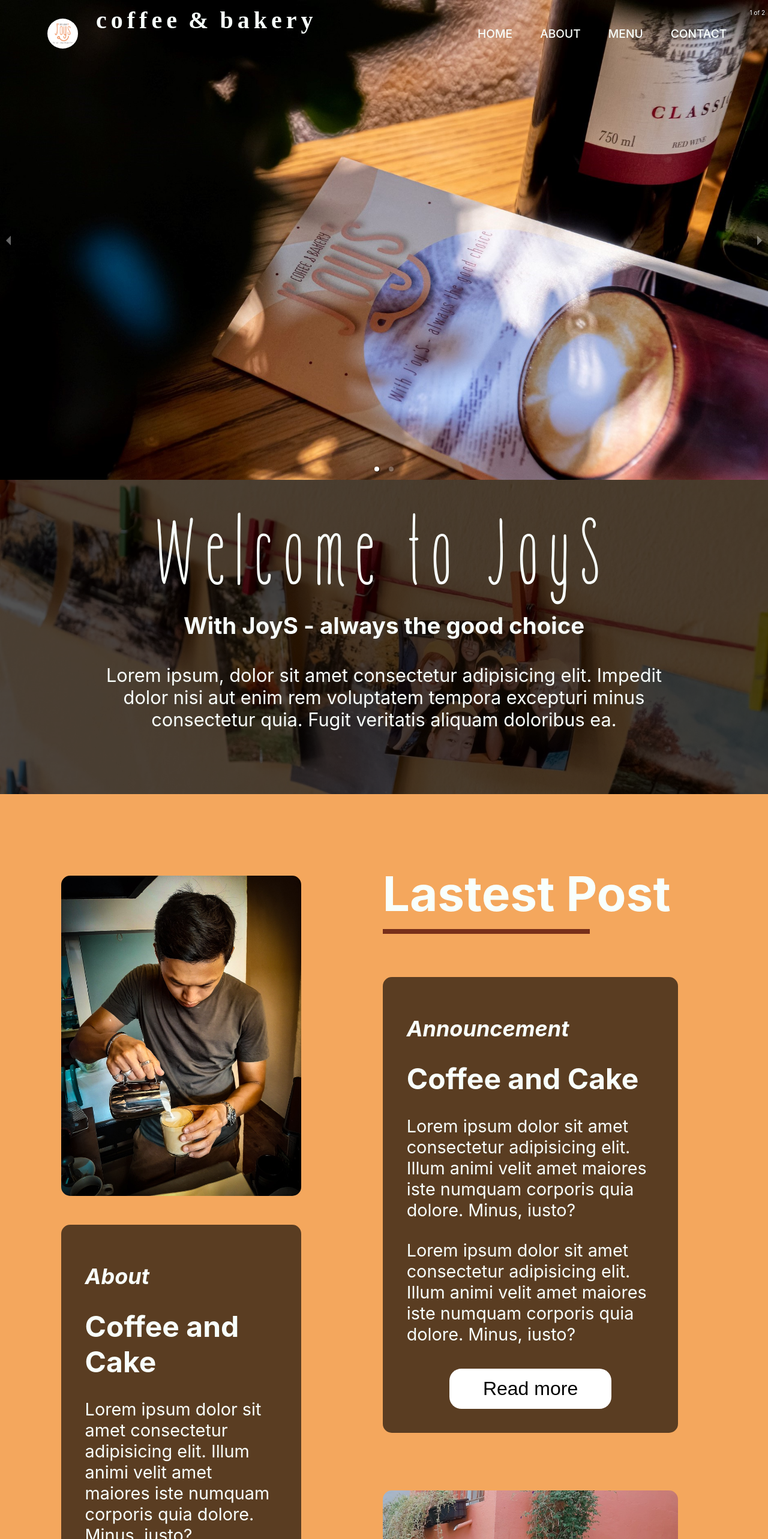
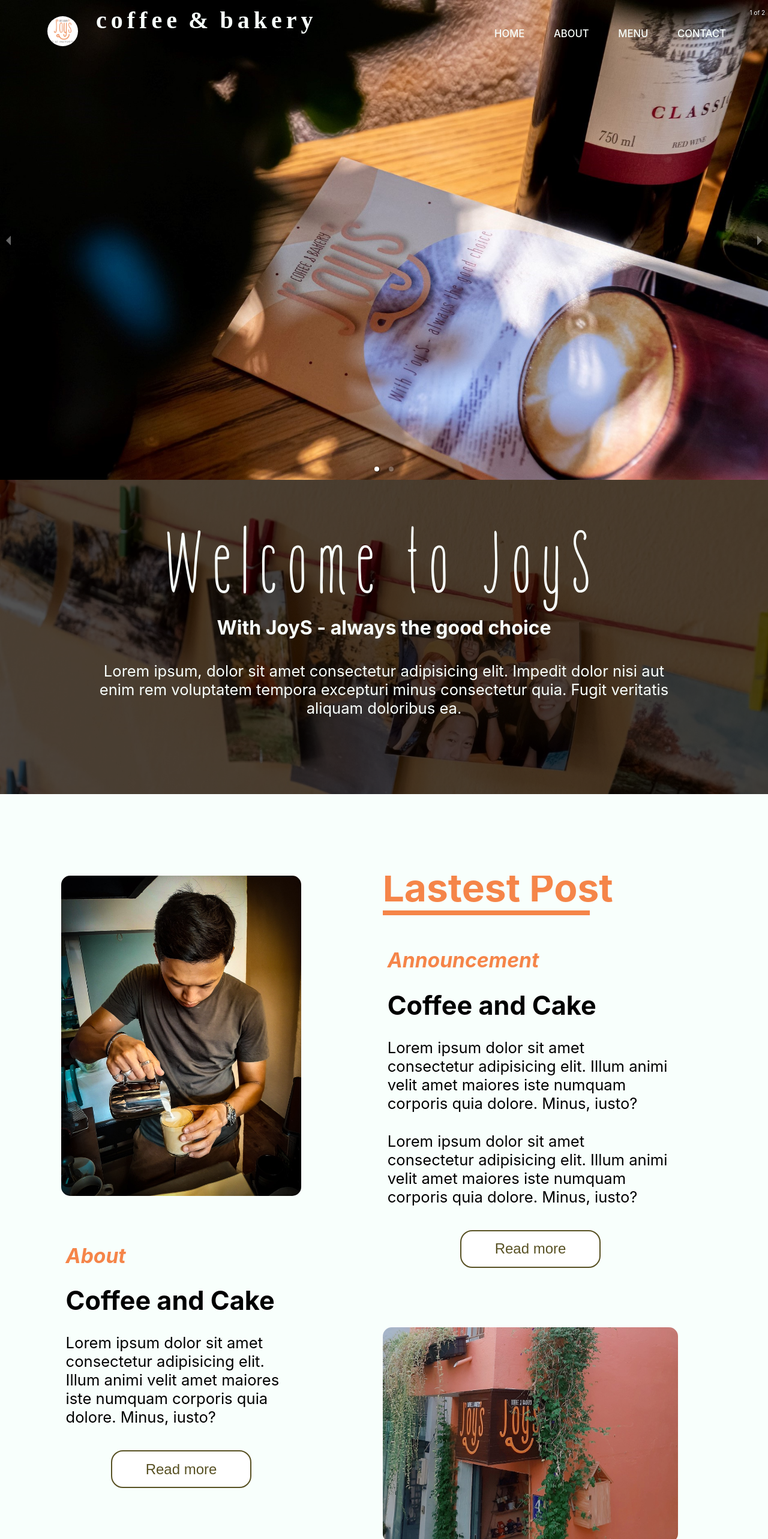
Before and after one commit to nvhnam/Joys-nextjs-1, a Next.js app: page / in a window 1280 px wide. Shown: the top 2566 px of the page at 60% size. Built offline with nearby package versions, Linux system fonts and the light colour scheme; a web font is replaced by a local one.

Commit message:
Change home color

```diff
--- a/components/Button/ButtonElement.js
+++ b/components/Button/ButtonElement.js
@@ -8,33 +8,33 @@ export const Button = styled.button`
   display: flex;
   justify-content: center;
   align-content: center;
-  border: ${({ withBorder }) => (withBorder ? "2px solid black" : "none")};
+  border: ${({ withBorder }) => (withBorder ? "2px solid #585123" : "none")};
   border-radius: 20px;
   cursor: pointer;
-  color: ${({ isBlack }) => (isBlack ? "black" : "white")};
+  color: ${({ isBlack }) => (isBlack ? "#585123" : "white")};
   padding: ${({ isBig }) => (isBig ? "15px 75px" : "10px 29px")};
   background-color: ${({ isWhite }) => (isWhite ? "white" : "#772f1a")};
   font-size: ${({ bigFont }) => (bigFont ? "26px" : "17px")};
   transition: all 0.2s ease-in-out;
 
   &:hover {
-    background-color: ${({ isWhite }) => (isWhite ? "black" : "white")};
+    background-color: ${({ isWhite }) => (isWhite ? "#585123" : "white")};
     color: ${({ isBlack }) => (isBlack ? "white" : "black")};
-    border: none;
+    /* border: none; */
   }
 
   @media screen and (min-width: 1025px) {
     padding: ${({ isBig }) => (isBig ? "2.4.5vmin 12vmin" : "1.9vmin 7vmin")};
-    font-size: ${({ bigFont }) => (bigFont ? "4.7vmin" : "4vmin")};
+    font-size: ${({ bigFont }) => (bigFont ? "4.7vmin" : "3vmin")};
   }
 
   @media screen and (max-width: 940px) {
-    padding: 0.5vmax 1.8vmax;
+    padding: 0.8vmax 2.3vmax;
     font-size: 1.5vmax;
   }
 
   @media screen and (max-width: 767px) {
-    padding: 1vmax 4.7vmax;
-    font-size: 1.9vmax;
+    padding: 1vmax 3vmax;
+    font-size: 1.75vmax;
   }
 `;
--- a/components/Home/Home1/Home1Element.js
+++ b/components/Home/Home1/Home1Element.js
@@ -51,7 +51,7 @@ export const HomeRow1Wrapper = styled.div`
 `;
 
 export const HomeText1 = styled.h1`
-  font-size: 9rem;
+  font-size: 8rem;
   margin: -1rem;
   color: #f8fffc;
   font-family: uvfHappyCloud;
@@ -61,18 +61,21 @@ export const HomeText1 = styled.h1`
     /* font-size: 31vmin; */
     margin: -3vmin;
     letter-spacing: 2vmin;
-
-    font-size: 11vmax;
+    font-size: 10.3vmax;
   }
 
   @media screen and (max-width: 1024px) {
-    font-size: 6.5rem;
+    font-size: 11vmax;
     margin: -1.5rem;
   }
 
   @media screen and (max-width: 940px) {
-    font-size: 5rem;
+    font-size: 8vmax;
     margin: -1vmin;
+  }
+
+  @media screen and (max-width: 830px) {
+    font-size: 6.5vmax;
   }
 
   @media screen and (max-width: 767px) {
@@ -95,21 +98,27 @@ export const HomeText2 = styled.h1`
 
   @media screen and (min-width: 1025px) {
     /* font-size: 6.3vmin; */
-
-    font-size: 3vmax;
+    font-size: 2.5vmax;
   }
 
   @media screen and (max-width: 1024px) {
-    font-size: 1.8rem;
+    font-size: 2.7vmax;
+    /* font-size: 1.8rem; */
   }
 
   @media screen and (max-width: 940px) {
-    font-size: 1.6rem;
+    font-size: 2.3vmax;
   }
+
+  @media screen and (max-width: 830px) {
+    font-size: 1.9vmax;
+  }
+
   @media screen and (max-width: 767px) {
     font-size: 1rem;
     margin: 0.4rem;
   }
+
   @media screen and (max-width: 320px) {
     font-size: 0.8rem;
     margin: 0.2rem;
@@ -124,18 +133,24 @@ export const HomePara = styled.p`
 
   @media screen and (min-width: 1025px) {
     /* font-size: 4.7vmin; */
-
-    font-size: 2.4vmax;
+    font-size: 2vmax;
   }
 
   @media screen and (max-width: 1024px) {
     font-size: 1.5rem;
     margin-bottom: 1.6rem;
+    font-size: 2.2vmax;
   }
 
   @media screen and (max-width: 940px) {
     font-size: 1.2rem;
     margin-bottom: 0.8rem;
+    font-size: 2vmax;
+    margin: 1.2vmax 0;
+  }
+
+  @media screen and (max-width: 830px) {
+    font-size: 1.6vmax;
   }
 
   @media screen and (max-width: 767px) {
--- a/components/Home/HomeElement.js
+++ b/components/Home/HomeElement.js
@@ -6,7 +6,8 @@ export const HomeContainer = styled.div`
   justify-content: center;
   height: 100%;
   width: 100%;
-  background: #f4a75d;
+  /* background: #f4a75d; */
+  background: #f8fffc;
   z-index: 2;
 `;
 
@@ -86,50 +87,75 @@ export const HomeCol1Wrapper = styled.div`
 export const HomeCol12Wrapper = styled.div`
   width: 100%;
   height: auto;
-  padding: 2rem;
-  background-color: rgba(0, 0, 0, 0.63);
+  /* padding: 2rem; */
+  /* background-color: rgba(0, 0, 0, 0.33); */
   border-radius: 15px;
   margin-top: 1.7rem;
   margin-bottom: 5rem;
 
   @media screen and (min-width: 1025px) {
     margin-bottom: 14vmin;
-    padding: 5vmin;
+    padding: 1vmin;
     margin-top: 6vmin;
   }
 
   @media screen and (max-width: 767px) {
     padding: 1rem;
     margin-bottom: 2.5rem;
+    margin-top: -1vmax;
   }
 `;
 
 export const HomeCol12Text1 = styled.h1`
   font-size: 1rem;
-  color: #f8fffc;
+  /* color: #f8fffc; */
+  color: #f58549;
+  /* color: #772f1a; */
   font-style: italic;
 
   @media screen and (min-width: 1025px) {
-    font-size: 4.5vmin;
+    font-size: 4.2vmin;
+  }
+
+  @media screen and (max-width: 1024px) {
+    font-size: 2vmax;
+  }
+
+  @media screen and (max-width: 830px) {
+    margin-top: 4vmax;
+  }
+
+  @media screen and (max-width: 767x) {
+    margin-top: 0vmax;
   }
 `;
 
 export const HomeCol12Text2 = styled.h1`
-  font-size: 1.3rem;
-  color: #f8fffc;
+  font-size: 1.1rem;
+  /* color: #f8fffc; */
+  color: black;
 
   @media screen and (min-width: 1025px) {
-    font-size: 6vmin;
+    font-size: 5.4vmin;
+  }
+
+  @media screen and (max-width: 1024px) {
+    font-size: 2.2vmax;
   }
 `;
 
 export const HomeCol12Para = styled.p`
   font-size: 0.8rem;
-  color: #f8fffc;
+  /* color: #f8fffc; */
+  color: black;
   margin-bottom: 2rem;
 
   @media screen and (min-width: 1025px) {
-    font-size: 3.6vmin;
+    font-size: 3.2vmin;
+  }
+
+  @media screen and (max-width: 1024px) {
+    font-size: 1.6vmax;
   }
 
   @media screen and (max-width: 767px) {
@@ -205,7 +231,7 @@ export const HomeCol21Img = styled.div`
   margin-top: -1.3rem;
 
   @media screen and (min-width: 1025px) {
-    margin-top: -2vmin;
+    /* margin-top: -2vmin; */
   }
 
   @media screen and (max-width: 767px) {
@@ -232,13 +258,18 @@ export const HomeCol2Wrapper = styled.div`
 `;
 
 export const HomeCol2Text1 = styled.h1`
-  font-size: 3rem;
-  color: #f8fffc;
+  font-size: 2.5rem;
+  /* color: #f8fffc; */
+  color: #f58549;
   margin-top: 0.5rem;
 
   @media screen and (min-width: 1025px) {
-    font-size: 10vmin;
+    font-size: 8vmin;
+  }
 
+  @media screen and (max-width: 1024px) {
+    font-size: 4.1vmax;
+    margin-top: 2.8vmax;
   }
 
   @media screen and (max-width: 767px) {
@@ -252,13 +283,21 @@ export const HomeCol2Underline = styled.div`
   display: block;
   width: 70%;
   margin-top: -1.5rem;
-  border-bottom: 4px solid #772f1a;
+  border-bottom: 4px solid #f58549;
   margin-bottom: 0.7rem;
 
   @media screen and (min-width: 1025px) {
-    border-bottom: 1vmin solid #772f1a;
+    border-bottom: 1vmin solid #f58549;
     margin-top: -5.4vmin;
-    margin-bottom: 3vmin;
+    margin-bottom: -3vmin;
+  }
+
+  @media screen and (max-width: 1024px) {
+    margin-bottom: -2vmax;
+  }
+
+  @media screen and (max-width: 830px) {
+    margin-bottom: -4.6vmax;
   }
 
   @media screen and (max-width: 767px) {
--- a/components/Navbar/Navbar.js
+++ b/components/Navbar/Navbar.js
@@ -39,8 +39,8 @@ const Navbar = ({ toggle }) => {
         <NavContainer>
           <Link href="/" passHref>
             <NavLogo>
-              <NavLogoText>coffee & bakery</NavLogoText>
-              <NavLogoImg>
+              <NavLogoText scrollNav={scrollNav}>coffee & bakery</NavLogoText>
+              <NavLogoImg scrollNav={scrollNav}>
                 <Image
                   className="NavLogo"
                   src={logoTrans1}
@@ -56,16 +56,16 @@ const Navbar = ({ toggle }) => {
           <NavMenu>
             <NavItem>
               <Link href="/" passHref>
-                <NavLink>HOME</NavLink>
+                <NavLink scrollNav={scrollNav}>HOME</NavLink>
               </Link>
               <Link href="/about" passHref>
-                <NavLink>ABOUT</NavLink>
+                <NavLink scrollNav={scrollNav}>ABOUT</NavLink>
               </Link>
               <Link href="/menu" passHref>
-                <NavLink>MENU</NavLink>
+                <NavLink scrollNav={scrollNav}>MENU</NavLink>
               </Link>
               <Link href="/contact" passHref>
-                <NavLink>CONTACT</NavLink>
+                <NavLink scrollNav={scrollNav}>CONTACT</NavLink>
               </Link>
             </NavItem>
           </NavMenu>
--- a/components/Navbar/NavbarElement.js
+++ b/components/Navbar/NavbarElement.js
@@ -3,7 +3,6 @@ import styled from "styled-components";
 export const Nav = styled.nav`
   height: 81px;
   width: 100%;
-  /* background: #772f1a; */
   font-size: 1rem;
   display: flex;
   justify-content: center;
@@ -13,8 +12,12 @@ export const Nav = styled.nav`
   z-index: 10;
   position: sticky;
   margin-top: -81px;
-  background: ${({ scrollNav }) => (scrollNav ? "#772f1a" : "transparent")};
+  /* background: ${({ scrollNav }) =>
+    scrollNav ? "#772f1a" : "transparent"}; */
+  background: ${({ scrollNav }) => (scrollNav ? "white" : "transparent")};
   transition: all 0.3s ease-in-out;
+  box-shadow: ${({ scrollNav }) =>
+    scrollNav ? "5px 5px 15px 5px rgba(0, 0, 0, 10%)" : "none"};
 
   @media screen and (min-width: 1025px) {
     height: 14vmin;
@@ -23,7 +26,8 @@ export const Nav = styled.nav`
 
   @media screen and (max-width: 767px) {
     margin-top: 0;
-    background: #772f1a;
+    /* background: #772f1a; */
+    background: #f8fffc;
   }
 `;
 
@@ -87,7 +91,6 @@ export const NavLogoText = styled.h1`
   /* font-family: "Short Stack", cursive; */
   font-family: "Sue Ellen Francisco", cursive;
   color: #f8fffc;
-  display: flex;
   position: absolute;
   align-items: center;
   justify-content: center;
@@ -97,6 +100,7 @@ export const NavLogoText = styled.h1`
   left: 1rem;
   word-spacing: -0.3rem;
   margin-left: 7.5rem;
+  display: ${({ scrollNav }) => (scrollNav ? "none" : "flex")};
 
   @media screen and (min-width: 1025px) {
     /* top: -1vw; */
@@ -159,12 +163,17 @@ export const NavLogoText = styled.h1`
 
 export const NavLogoImg = styled.div`
   display: block;
-  width: 100%;
+  width: ${({ scrollNav }) => (scrollNav ? "200%" : "100%")};
+  max-width: 6.5rem;
+  min-width: ${({ scrollNav }) => (scrollNav ? "6.5rem" : "0")};
   height: 100%;
+  max-height: ${({ scrollNav }) => (scrollNav ? "80px" : "none")};
+  transition: all 0.3s ease;
   margin-left: 1rem;
   background: white;
   border-radius: 50%;
-  padding: 0.2rem;
+  overflow: hidden;
+  margin-top: -0.5rem;
 
   @media screen and (min-width: 1025px) {
     margin-left: 2.7vmin;
@@ -181,17 +190,19 @@ export const NavLogoImg = styled.div`
     /* width: 7%; */
     /* width: 3.5rem; */
     width: 7vmax;
-    margin-left: 6vmin;
-    height: auto;
+    margin-top: 0;
+    width: 12vmax;
+    margin-left: 6.5vmin;
+    /* height: auto; */
     /* position: absolute; */
   }
 
   @media screen and (width: 414px) {
-    margin-left: 2.65rem;
+    width: 11.3vmax;
   }
 
-  @media screen and (width: 320px) {
-    margin-left: -0.35rem;
+  @media screen and (max-width: 376px) {
+    width: 15vmax;
   }
 `;
 
@@ -202,11 +213,12 @@ export const MenuIcon = styled.div`
     display: flex;
     align-content: center;
     transform: translate(-65%, 35%);
-    color: whitesmoke;
+    /* color: whitesmoke; */
+    color: #f58549;
     margin-left: auto;
     top: 0;
     right: 0;
-    font-size: 1.6rem;
+    font-size: 1.7rem;
     cursor: pointer;
   }
 `;
@@ -236,7 +248,9 @@ export const NavLink = styled.a`
   font-size: 1.1rem;
   font-weight: 500;
   padding: 0.5rem 1.9rem;
-  color: #f8fffc;
+  /* color: #f8fffc; */
+  color: #f58549;
+  color: ${({ scrollNav }) => (scrollNav ? "#f58549" : "#f8fffc")};
   height: 100%;
   transition: all 0.2s ease;
   cursor: pointer;
@@ -253,8 +267,9 @@ export const NavLink = styled.a`
   @media screen and (min-width: 1025px) {
     /* padding: 1vmin 5.3vmin; */
     /* font-size: 3.4vmin; */
-    padding: 1vmin 1.8vw;
-    font-size: 1.5vw;
+    padding: 1vmin 1.9vw;
+    /* font-size: 1.5vw; */
+    font-size: 1.3vmax;
   }
 
   @media screen and (max-width: 940px) {
--- a/pages/_app.js
+++ b/pages/_app.js
@@ -4,6 +4,7 @@ import "../styles/globals.css";
 import { useState, useEffect } from "react";
 import videoBg from "../public/img/LogoOnly_60FPS.gif";
 import Image from "next/dist/client/image";
+import Head from "next/head";
 // import loadingScreen from "./loadingScreen";
 
 function MyApp({ Component, pageProps }) {
@@ -17,6 +18,10 @@ function MyApp({ Component, pageProps }) {
   }, []);
 
   return (
+    <>
+      <Head>
+        <link rel="JoyS icon" href="./img/LogoTrans1.png" />
+      </Head>
       <div
         style={{
           width: "auto",
@@ -47,6 +52,7 @@ function MyApp({ Component, pageProps }) {
           </Layout>
         )}
       </div>
+    </>
   );
 }
 
--- a/pages/index.js
+++ b/pages/index.js
@@ -68,7 +68,7 @@ export default function Home() {
                         isBlack={true}
                         isWhite={true}
                         bigFont={false}
-                        withBorder={false}
+                        withBorder={true}
                       >
                         Read more
                       </Button>
@@ -106,7 +106,7 @@ export default function Home() {
                           isBlack={true}
                           isWhite={true}
                           bigFont={false}
-                          withBorder={false}
+                          withBorder={true}
                         >
                           Read more
                         </Button>
--- a/styles/globals.css
+++ b/styles/globals.css
@@ -39,14 +39,33 @@ a {
 
 .Home3Img1 {
   background-image: url("../public/img/Banner1.jpg");
-  background-size: 100%;
+  background-size: cover;
   background-repeat: no-repeat;
   background-position: 0vw -2vw;
   background-attachment: fixed;
 }
 
-/* video {
-  width: 100%;
-  height: 100%;
-  object-fit: cover;
+@media screen and (min-width: 1025px) {
+  .Home3Img1 {
+    background-position: 0vw -7vmin;
+  }
+}
+
+@media screen and (max-width: 767px) {
+  .Home3Img1 {
+    background-attachment: scroll;
+    background-position: 0vw -18.2vmin;
+  }
+}
+
+@media screen and (max-width: 376px) {
+  .Home3Img1 {
+    background-position: 0vw -19vmin;
+  }
+}
+
+/* @media screen and (min-width: 1025px) {
+  .Home3Img1 {
+
+  }
 } */
```
Also changed, not shown: components/Home/Home2/Home2Element.js (+102 -44 lines), components/Home/Home3/Home3Element.js (+38 -24 lines), components/Sidebar/SidebarElement.js (+9 -5 lines). Lines whose indentation alone changed are shown as unchanged.
